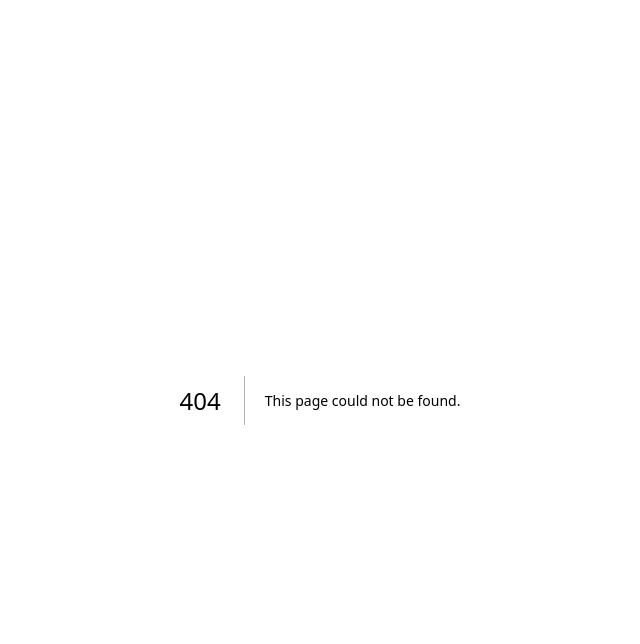
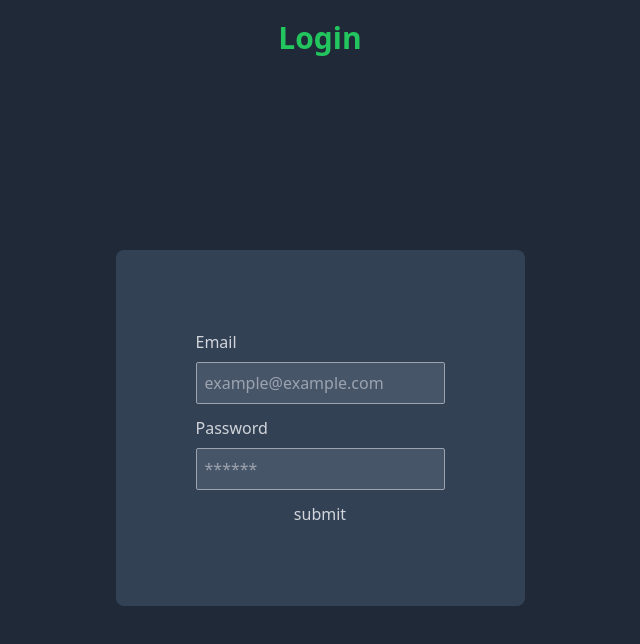
Before and after one commit to kasundularaam/hsl_demo_next, a Next.js app: page /login in a window 1280 px wide. Before the commit this address had no page. Shown: the top 644 px of the page, without its empty margins (320-960 px from the left). Built offline with nearby package versions, Linux system fonts and the light colour scheme.

Commit message:
login page ui done

```diff
--- /dev/null
+++ b/app/login/page.tsx
@@ -0,0 +1,46 @@
+"use client";
+
+import { useState } from "react";
+
+export default function LoginPage() {
+  const [email, setEmail] = useState("");
+
+  console.log(email);
+
+  const onSubmit = ({ e }: any) => {
+    e.preventDefault();
+    console.log();
+  };
+
+  return (
+    <div className="flex flex-col h-screen bg-gray-800 p-5 gap-5 text-gray-300">
+      <h1 className="text-green-500 text-center font-bold text-3xl">Login</h1>
+      <div className="flex flex-col m-auto bg-slate-700 p-20 rounded-lg">
+        <form className="flex flex-col gap-3">
+          <div className="flex flex-col gap-2 align-middle">
+            <label htmlFor="email">Email</label>
+            <input
+              type="email"
+              name="email"
+              id="email"
+              className="bg-slate-600 p-2 border border-gray-400 rounded-sm"
+              placeholder="example@example.com"
+            />
+          </div>
+          <div className="flex flex-col gap-2 align-middle">
+            <label htmlFor="password">Password</label>
+            <input
+              type="password"
+              name="password"
+              id="password"
+              className="bg-slate-600 p-2 border border-gray-400 rounded-sm"
+              placeholder="******"
+              onChange={(e) => setEmail(e.target.value)}
+            />
+          </div>
+          <input type="submit" value="submit" />
+        </form>
+      </div>
+    </div>
+  );
+}
--- a/app/users/page.tsx
+++ b/app/users/page.tsx
@@ -1,6 +1,3 @@
-import Image from "next/image";
-import userImg from "../../public/user.avif";
-
 interface User {
   name: string;
   email: string;
@@ -17,8 +14,9 @@ export default async function Users() {
   const users = await getUsers();
 
   return (
-    <div className="bg-gray-800 h-screen text-gray-200 flex flex-col gap-3">
-      <div>Users</div>
+    <div className="bg-gray-800 h-screen text-gray-300 flex flex-col gap-5 pt-5">
+      <h1 className="text-green-500 text-center font-bold text-3xl">Users</h1>
+      <hr />
       <div>
         {users.map((user) => {
           return <UserCard key={user.email} user={user} />;
@@ -31,7 +29,7 @@ export default async function Users() {
 const UserCard = (props: { user: User }) => {
   const user = props.user;
   return (
-    <div className="flex flex-col p-3 bg-gray-700 rounded-md mb-2 mx-5">
+    <div className="flex flex-col p-3 bg-gray-700 rounded-md mb-2 mx-5 border-gray-500 border">
       <p>{user.name ?? "No Name"}</p>
       <p>{user.email}</p>
     </div>
```
